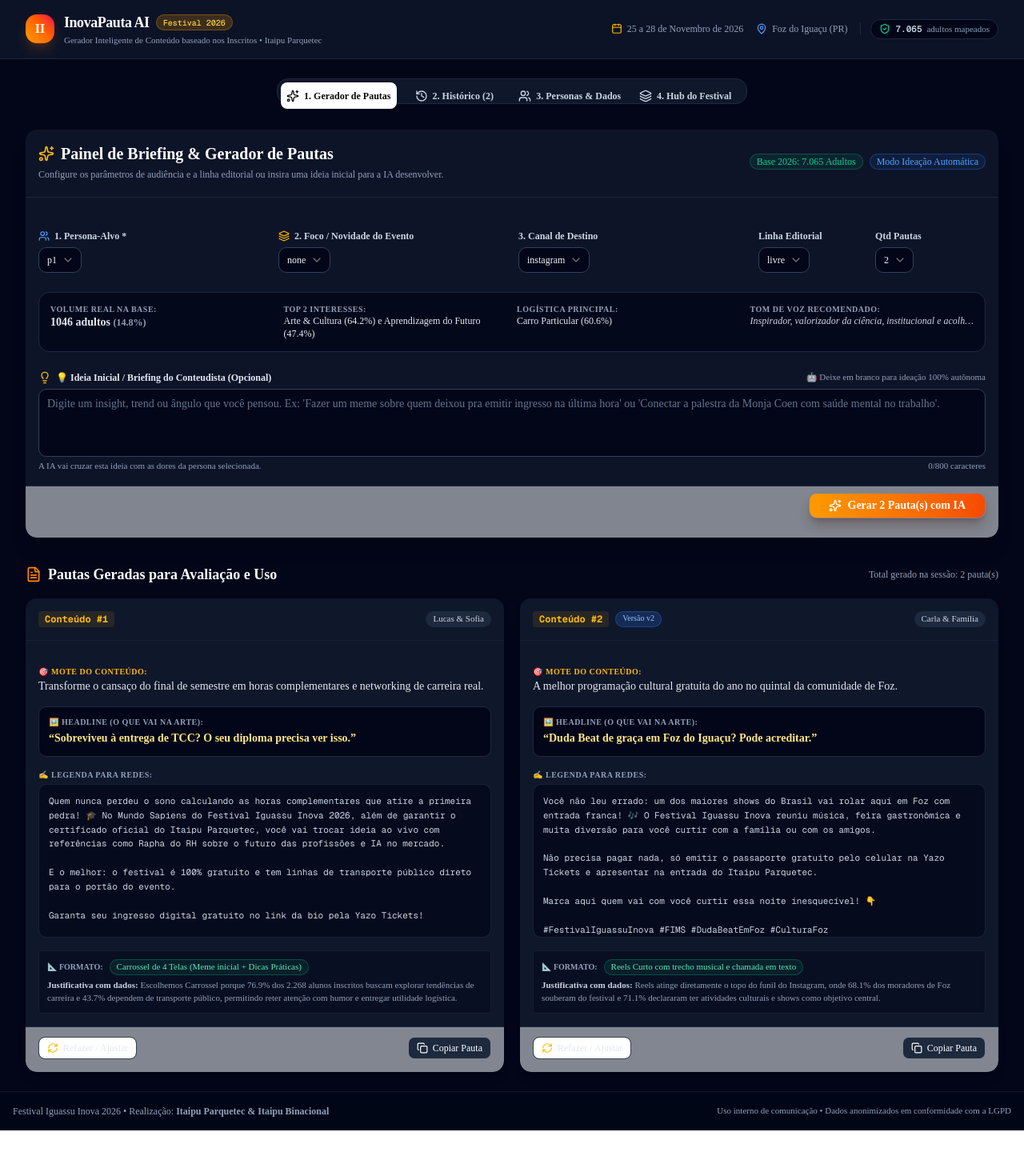
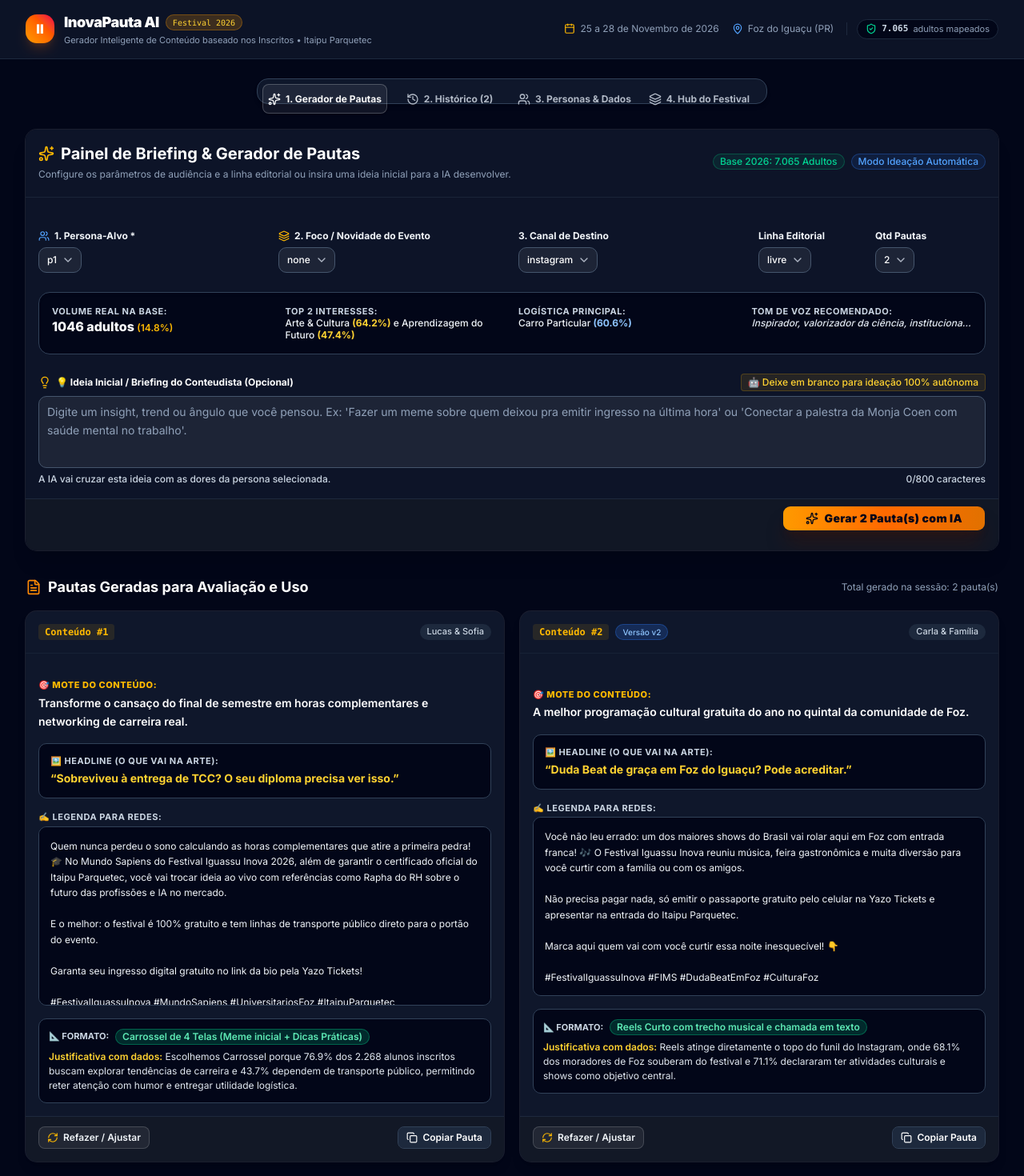
Before and after one commit to Raphasq10/gera-pauta-inova, a Next.js app: page / in a window 1280 px wide. Shown: the top 1470 px of the page at 80% size. Before the commit the page ends 1413 px from the top, so only its background shows below. Built offline with nearby package versions, Linux system fonts and the light colour scheme.

Commit message:
style: improve typography with Inter sans-serif and enhance contrast

```diff
--- a/src/app/globals.css
+++ b/src/app/globals.css
@@ -7,9 +7,9 @@
 @theme inline {
   --color-background: var(--background);
   --color-foreground: var(--foreground);
-  --font-sans: var(--font-sans);
-  --font-mono: var(--font-geist-mono);
-  --font-heading: var(--font-sans);
+  --font-sans: var(--font-inter), system-ui, -apple-system, BlinkMacSystemFont, "Segoe UI", Roboto, sans-serif;
+  --font-mono: ui-monospace, SFMono-Regular, Menlo, Monaco, Consolas, monospace;
+  --font-heading: var(--font-inter), system-ui, -apple-system, sans-serif;
   --color-sidebar-ring: var(--sidebar-ring);
   --color-sidebar-border: var(--sidebar-border);
   --color-sidebar-accent-foreground: var(--sidebar-accent-foreground);
@@ -84,37 +84,37 @@
 }
 
 .dark {
-  --background: oklch(0.145 0 0);
+  --background: oklch(0.12 0.01 260);
   --foreground: oklch(0.985 0 0);
-  --card: oklch(0.205 0 0);
+  --card: oklch(0.18 0.015 260);
   --card-foreground: oklch(0.985 0 0);
-  --popover: oklch(0.205 0 0);
+  --popover: oklch(0.18 0.015 260);
   --popover-foreground: oklch(0.985 0 0);
-  --primary: oklch(0.922 0 0);
-  --primary-foreground: oklch(0.205 0 0);
-  --secondary: oklch(0.269 0 0);
+  --primary: oklch(0.75 0.18 55);
+  --primary-foreground: oklch(0.12 0 0);
+  --secondary: oklch(0.24 0.015 260);
   --secondary-foreground: oklch(0.985 0 0);
-  --muted: oklch(0.269 0 0);
-  --muted-foreground: oklch(0.708 0 0);
-  --accent: oklch(0.269 0 0);
+  --muted: oklch(0.22 0.015 260);
+  --muted-foreground: oklch(0.78 0.02 260);
+  --accent: oklch(0.25 0.02 260);
   --accent-foreground: oklch(0.985 0 0);
   --destructive: oklch(0.704 0.191 22.216);
-  --border: oklch(1 0 0 / 10%);
-  --input: oklch(1 0 0 / 15%);
-  --ring: oklch(0.556 0 0);
+  --border: oklch(1 0 0 / 18%);
+  --input: oklch(1 0 0 / 22%);
+  --ring: oklch(0.75 0.18 55);
   --chart-1: oklch(0.87 0 0);
   --chart-2: oklch(0.556 0 0);
   --chart-3: oklch(0.439 0 0);
   --chart-4: oklch(0.371 0 0);
   --chart-5: oklch(0.269 0 0);
-  --sidebar: oklch(0.205 0 0);
+  --sidebar: oklch(0.16 0.015 260);
   --sidebar-foreground: oklch(0.985 0 0);
-  --sidebar-primary: oklch(0.488 0.243 264.376);
-  --sidebar-primary-foreground: oklch(0.985 0 0);
-  --sidebar-accent: oklch(0.269 0 0);
+  --sidebar-primary: oklch(0.75 0.18 55);
+  --sidebar-primary-foreground: oklch(0.12 0 0);
+  --sidebar-accent: oklch(0.24 0.015 260);
   --sidebar-accent-foreground: oklch(0.985 0 0);
-  --sidebar-border: oklch(1 0 0 / 10%);
-  --sidebar-ring: oklch(0.556 0 0);
+  --sidebar-border: oklch(1 0 0 / 18%);
+  --sidebar-ring: oklch(0.75 0.18 55);
 }
 
 @layer base {
--- a/src/app/layout.tsx
+++ b/src/app/layout.tsx
@@ -1,29 +1,29 @@
 import type { Metadata } from "next";
-import { Geist, Geist_Mono } from "next/font/google";
+import { Inter } from "next/font/google";
 import "./globals.css";
 
-const geistSans = Geist({
-  variable: "--font-geist-sans",
+const inter = Inter({
+  variable: "--font-inter",
   subsets: ["latin"],
-});
-
-const geistMono = Geist_Mono({
-  variable: "--font-geist-mono",
-  subsets: ["latin"],
+  display: "swap",
 });
 
 export const metadata: Metadata = {
-  title: "Create Next App",
-  description: "Generated by create next app",
+  title: "InovaPauta AI • Festival Iguassu Inova 2026",
+  description: "Gerador inteligente de pautas para redes sociais baseado nos 7.065 inscritos adultos do Festival Iguassu Inova 2026.",
 };
 
-export default function RootLayout({ children }: LayoutProps<"/">) {
+export default function RootLayout({
+  children,
+}: Readonly<{
+  children: React.ReactNode;
+}>) {
   return (
     <html
-      lang="en"
-      className={`${geistSans.variable} ${geistMono.variable} h-full antialiased`}
+      lang="pt-BR"
+      className={`${inter.variable} font-sans h-full antialiased dark`}
     >
-      <body className="min-h-full flex flex-col">{children}</body>
+      <body className="min-h-full flex flex-col font-sans bg-slate-950 text-slate-100">{children}</body>
     </html>
   );
 }
--- a/src/app/page.tsx
+++ b/src/app/page.tsx
@@ -88,36 +88,36 @@ export default function Home() {
       {/* ÁREA PRINCIPAL COM AS 4 TELAS EM ABAS */}
       <main className="flex-1 max-w-7xl mx-auto w-full px-4 sm:px-6 lg:px-8 py-6 space-y-6">
         <Tabs value={activeTab} onValueChange={setActiveTab} className="space-y-6">
-          <TabsList className="bg-slate-900 border border-slate-800 p-1 rounded-xl grid grid-cols-2 sm:grid-cols-4 max-w-2xl mx-auto h-auto">
+          <TabsList className="bg-slate-900 border border-slate-700 p-1.5 rounded-xl grid grid-cols-2 sm:grid-cols-4 max-w-3xl mx-auto h-auto shadow-md">
             <TabsTrigger
               value="generator"
-              className="data-[state=active]:bg-amber-500 data-[state=active]:text-white text-xs font-semibold py-2 gap-1.5 text-slate-300 transition"
+              className="data-[state=active]:bg-amber-500 data-[state=active]:text-slate-950 text-xs font-bold py-2.5 gap-1.5 text-slate-300 hover:text-white transition cursor-pointer"
             >
-              <Sparkles className="w-3.5 h-3.5" />
+              <Sparkles className="w-4 h-4" />
               1. Gerador de Pautas
             </TabsTrigger>
 
             <TabsTrigger
               value="history"
-              className="data-[state=active]:bg-amber-500 data-[state=active]:text-white text-xs font-semibold py-2 gap-1.5 text-slate-300 transition"
+              className="data-[state=active]:bg-amber-500 data-[state=active]:text-slate-950 text-xs font-bold py-2.5 gap-1.5 text-slate-300 hover:text-white transition cursor-pointer"
             >
-              <History className="w-3.5 h-3.5" />
+              <History className="w-4 h-4" />
               2. Histórico ({pitches.length})
             </TabsTrigger>
 
             <TabsTrigger
               value="personas"
-              className="data-[state=active]:bg-amber-500 data-[state=active]:text-white text-xs font-semibold py-2 gap-1.5 text-slate-300 transition"
+              className="data-[state=active]:bg-amber-500 data-[state=active]:text-slate-950 text-xs font-bold py-2.5 gap-1.5 text-slate-300 hover:text-white transition cursor-pointer"
             >
-              <Users className="w-3.5 h-3.5" />
+              <Users className="w-4 h-4" />
               3. Personas & Dados
             </TabsTrigger>
 
             <TabsTrigger
               value="hub"
-              className="data-[state=active]:bg-amber-500 data-[state=active]:text-white text-xs font-semibold py-2 gap-1.5 text-slate-300 transition"
+              className="data-[state=active]:bg-amber-500 data-[state=active]:text-slate-950 text-xs font-bold py-2.5 gap-1.5 text-slate-300 hover:text-white transition cursor-pointer"
             >
-              <Layers className="w-3.5 h-3.5" />
+              <Layers className="w-4 h-4" />
               4. Hub do Festival
             </TabsTrigger>
           </TabsList>
--- a/src/components/GeneratorScreen.tsx
+++ b/src/components/GeneratorScreen.tsx
@@ -196,12 +196,12 @@ ${pitch.legenda}
           <div className="grid grid-cols-1 md:grid-cols-4 gap-4">
             {/* 1. Seletor de Persona */}
             <div>
-              <label htmlFor="select-persona" className="block text-xs font-semibold text-slate-300 mb-1.5 flex items-center gap-1.5">
+              <label htmlFor="select-persona" className="block text-xs font-bold text-slate-100 mb-1.5 flex items-center gap-1.5">
                 <Users className="w-3.5 h-3.5 text-blue-400" />
                 1. Persona-Alvo *
               </label>
               <Select value={selectedPersonaId} onValueChange={(val) => val && setSelectedPersonaId(val)}>
-                <SelectTrigger id="select-persona" className="bg-slate-950 border-slate-700 text-slate-100 text-xs">
+                <SelectTrigger id="select-persona" className="bg-slate-950 border-slate-600 text-white font-medium text-xs focus:border-amber-400 focus:ring-1 focus:ring-amber-400">
                   <SelectValue placeholder="Selecione a Persona" />
                 </SelectTrigger>
                 <SelectContent className="bg-slate-900 border-slate-700 text-slate-100 text-xs">
@@ -213,18 +213,18 @@ ${pitch.legenda}
                 </SelectContent>
               </Select>
               {fieldErrors.personaId && (
-                <span className="text-[11px] text-rose-400 mt-1 block">{fieldErrors.personaId}</span>
+                <span className="text-[11px] text-rose-400 mt-1 block font-medium">{fieldErrors.personaId}</span>
               )}
             </div>
 
             {/* 2. Seletor de Atualização / Foco do Festival */}
             <div>
-              <label htmlFor="select-update" className="block text-xs font-semibold text-slate-300 mb-1.5 flex items-center gap-1.5">
+              <label htmlFor="select-update" className="block text-xs font-bold text-slate-100 mb-1.5 flex items-center gap-1.5">
                 <Layers className="w-3.5 h-3.5 text-amber-400" />
                 2. Foco / Novidade do Evento
               </label>
               <Select value={selectedUpdateId} onValueChange={(val) => val && setSelectedUpdateId(val)}>
-                <SelectTrigger id="select-update" className="bg-slate-950 border-slate-700 text-slate-100 text-xs">
+                <SelectTrigger id="select-update" className="bg-slate-950 border-slate-600 text-white font-medium text-xs focus:border-amber-400 focus:ring-1 focus:ring-amber-400">
                   <SelectValue placeholder="Geral do Festival" />
                 </SelectTrigger>
                 <SelectContent className="bg-slate-900 border-slate-700 text-slate-100 text-xs">
@@ -240,9 +240,9 @@ ${pitch.legenda}
 
             {/* 3. Canal de Destino */}
             <div>
-              <label className="block text-xs font-semibold text-slate-300 mb-1.5">3. Canal de Destino</label>
+              <label className="block text-xs font-bold text-slate-100 mb-1.5">3. Canal de Destino</label>
               <Select value={channel} onValueChange={(val: any) => val && setChannel(val)}>
-                <SelectTrigger className="bg-slate-950 border-slate-700 text-slate-100 text-xs">
+                <SelectTrigger className="bg-slate-950 border-slate-600 text-white font-medium text-xs focus:border-amber-400 focus:ring-1 focus:ring-amber-400">
                   <SelectValue />
                 </SelectTrigger>
                 <SelectContent className="bg-slate-900 border-slate-700 text-slate-100 text-xs">
@@ -256,9 +256,9 @@ ${pitch.legenda}
             {/* 4. Grade Semanal & Qtd */}
             <div className="grid grid-cols-2 gap-2">
               <div>
-                <label className="block text-xs font-semibold text-slate-300 mb-1.5">Linha Editorial</label>
+                <label className="block text-xs font-bold text-slate-100 mb-1.5">Linha Editorial</label>
                 <Select value={weeklyTheme} onValueChange={(val: any) => val && setWeeklyTheme(val)}>
-                  <SelectTrigger className="bg-slate-950 border-slate-700 text-slate-100 text-xs">
+                  <SelectTrigger className="bg-slate-950 border-slate-600 text-white font-medium text-xs focus:border-amber-400 focus:ring-1 focus:ring-amber-400">
                     <SelectValue />
                   </SelectTrigger>
                   <SelectContent className="bg-slate-900 border-slate-700 text-slate-100 text-xs">
@@ -272,9 +272,9 @@ ${pitch.legenda}
               </div>
 
               <div>
-                <label className="block text-xs font-semibold text-slate-300 mb-1.5">Qtd Pautas</label>
+                <label className="block text-xs font-bold text-slate-100 mb-1.5">Qtd Pautas</label>
                 <Select value={pitchCount.toString()} onValueChange={(v) => v && setPitchCount(parseInt(v))}>
-                  <SelectTrigger className="bg-slate-950 border-slate-700 text-slate-100 text-xs">
+                  <SelectTrigger className="bg-slate-950 border-slate-600 text-white font-medium text-xs focus:border-amber-400 focus:ring-1 focus:ring-amber-400">
                     <SelectValue />
                   </SelectTrigger>
                   <SelectContent className="bg-slate-900 border-slate-700 text-slate-100 text-xs">
@@ -290,39 +290,39 @@ ${pitch.legenda}
           </div>
 
           {/* Mini-Painel de Dados da Persona Selecionada */}
-          <div className="bg-slate-950/80 p-3.5 rounded-xl border border-slate-800 text-xs grid grid-cols-1 md:grid-cols-4 gap-3">
+          <div className="bg-slate-950 p-4 rounded-xl border border-slate-700 text-xs grid grid-cols-1 md:grid-cols-4 gap-4 shadow-inner">
             <div>
-              <span className="text-slate-400 block text-[10px] uppercase font-bold tracking-wider">Volume Real na Base:</span>
-              <span className="font-bold text-slate-200 text-sm">
-                {currentPersona.count} adultos <span className="text-slate-400 text-xs">({currentPersona.pctOfAdults}%)</span>
+              <span className="text-slate-300 block text-[11px] uppercase font-bold tracking-wider">Volume Real na Base:</span>
+              <span className="font-extrabold text-white text-base">
+                {currentPersona.count} adultos <span className="text-amber-400 text-xs font-semibold">({currentPersona.pctOfAdults}%)</span>
               </span>
             </div>
             <div>
-              <span className="text-slate-400 block text-[10px] uppercase font-bold tracking-wider">Top 2 Interesses:</span>
-              <span className="text-slate-200">
-                {currentPersona.topInterests[0]?.label} ({currentPersona.topInterests[0]?.pct}%) e {currentPersona.topInterests[1]?.label} ({currentPersona.topInterests[1]?.pct}%)
+              <span className="text-slate-300 block text-[11px] uppercase font-bold tracking-wider">Top 2 Interesses:</span>
+              <span className="text-slate-100 font-medium leading-tight block">
+                {currentPersona.topInterests[0]?.label} <strong className="text-amber-300">({currentPersona.topInterests[0]?.pct}%)</strong> e {currentPersona.topInterests[1]?.label} <strong className="text-amber-300">({currentPersona.topInterests[1]?.pct}%)</strong>
               </span>
             </div>
             <div>
-              <span className="text-slate-400 block text-[10px] uppercase font-bold tracking-wider">Logística Principal:</span>
-              <span className="text-slate-200">
-                {currentPersona.transport[0]?.label} ({currentPersona.transport[0]?.pct}%)
+              <span className="text-slate-300 block text-[11px] uppercase font-bold tracking-wider">Logística Principal:</span>
+              <span className="text-slate-100 font-medium block">
+                {currentPersona.transport[0]?.label} <strong className="text-blue-300">({currentPersona.transport[0]?.pct}%)</strong>
               </span>
             </div>
             <div>
-              <span className="text-slate-400 block text-[10px] uppercase font-bold tracking-wider">Tom de Voz Recomendado:</span>
-              <span className="text-slate-300 italic truncate block">{currentPersona.tone}</span>
+              <span className="text-slate-300 block text-[11px] uppercase font-bold tracking-wider">Tom de Voz Recomendado:</span>
+              <span className="text-slate-200 italic font-medium truncate block">{currentPersona.tone}</span>
             </div>
           </div>
 
           {/* Campo em Destaque: Ideia Inicial / Briefing do Conteudista */}
           <div>
             <div className="flex items-center justify-between mb-1.5">
-              <label htmlFor="initial-idea" className="text-xs font-semibold text-slate-200 flex items-center gap-1.5">
+              <label htmlFor="initial-idea" className="text-xs font-bold text-white flex items-center gap-1.5">
                 <Lightbulb className="w-4 h-4 text-amber-400" />
                 💡 Ideia Inicial / Briefing do Conteudista (Opcional)
               </label>
-              <span className="text-[11px] text-slate-400">
+              <span className="text-xs font-medium text-amber-300 bg-amber-400/10 px-2 py-0.5 rounded border border-amber-400/20">
                 {initialIdea.trim() ? "✨ A IA vai transformar sua ideia em pautas completas" : "🤖 Deixe em branco para ideação 100% autônoma"}
               </span>
             </div>
@@ -331,17 +331,17 @@ ${pitch.legenda}
               placeholder="Digite um insight, trend ou ângulo que você pensou. Ex: 'Fazer um meme sobre quem deixou pra emitir ingresso na última hora' ou 'Conectar a palestra da Monja Coen com saúde mental no trabalho'."
               value={initialIdea}
               onChange={(e) => setInitialIdea(e.target.value)}
-              className="bg-slate-950 border-slate-700 text-slate-100 placeholder:text-slate-500 text-sm min-h-[85px] resize-none"
+              className="bg-slate-950 border-slate-600 text-white placeholder:text-slate-400 text-sm min-h-[90px] resize-none focus:border-amber-400 focus:ring-1 focus:ring-amber-400 font-normal leading-relaxed"
               maxLength={800}
             />
-            <div className="flex justify-between items-center text-[11px] text-slate-400 mt-1">
+            <div className="flex justify-between items-center text-xs text-slate-300 mt-1.5 font-medium">
               <span>A IA vai cruzar esta ideia com as dores da persona selecionada.</span>
-              <span className={initialIdea.length > 750 ? "text-amber-400 font-semibold" : ""}>
+              <span className={initialIdea.length > 750 ? "text-amber-400 font-bold" : "text-slate-300"}>
                 {initialIdea.length}/800 caracteres
               </span>
             </div>
             {fieldErrors.initialIdea && (
-              <span className="text-[11px] text-rose-400 mt-1 block">{fieldErrors.initialIdea}</span>
+              <span className="text-[11px] text-rose-400 mt-1 block font-medium">{fieldErrors.initialIdea}</span>
             )}
           </div>
         </CardContent>
@@ -350,16 +350,16 @@ ${pitch.legenda}
           <Button
             onClick={handleGenerate}
             disabled={isLoading}
-            className="bg-gradient-to-r from-amber-500 to-orange-600 hover:from-amber-600 hover:to-orange-700 text-white font-bold px-6 py-2.5 shadow-lg shadow-orange-950/30 gap-2 cursor-pointer transition disabled:opacity-50"
+            className="bg-gradient-to-r from-amber-500 via-orange-500 to-amber-600 hover:from-amber-600 hover:to-orange-700 text-slate-950 font-black px-7 py-3 shadow-xl shadow-orange-950/40 gap-2 cursor-pointer transition disabled:opacity-50 text-sm tracking-wide"
           >
             {isLoading ? (
               <>
-                <RefreshCw className="w-4 h-4 animate-spin" />
+                <RefreshCw className="w-4 h-4 animate-spin text-slate-950" />
                 Validando Briefing e Gerando...
               </>
             ) : (
               <>
-                <Sparkles className="w-4 h-4" />
+                <Sparkles className="w-4 h-4 text-slate-950" />
                 Gerar {pitchCount} Pauta(s) com IA
               </>
             )}
@@ -435,40 +435,40 @@ ${pitch.legenda}
                 <CardContent className="space-y-4 pt-4 text-xs">
                   {/* Bloco 1: Mote */}
                   <div>
-                    <span className="text-[10px] font-bold uppercase tracking-wider text-amber-400 flex items-center gap-1">
+                    <span className="text-[11px] font-extrabold uppercase tracking-wider text-amber-400 flex items-center gap-1">
                       🎯 Mote do Conteúdo:
                     </span>
-                    <p className="text-slate-200 text-sm mt-0.5 font-medium leading-snug">{pitch.mote}</p>
+                    <p className="text-white text-sm mt-1 font-semibold leading-relaxed">{pitch.mote}</p>
                   </div>
 
                   {/* Bloco 2: Headline */}
-                  <div className="bg-slate-950 p-3 rounded-lg border border-slate-800">
-                    <span className="text-[10px] font-bold uppercase tracking-wider text-slate-400 block mb-1">
+                  <div className="bg-slate-950 p-3.5 rounded-lg border border-slate-700">
+                    <span className="text-[11px] font-bold uppercase tracking-wider text-slate-300 block mb-1">
                       🖼️ Headline (O que vai na Arte):
                     </span>
-                    <p className="text-amber-200 text-sm font-bold">&ldquo;{pitch.headlineArte}&rdquo;</p>
+                    <p className="text-amber-300 text-sm font-bold">&ldquo;{pitch.headlineArte}&rdquo;</p>
                   </div>
 
                   {/* Bloco 3: Legenda */}
                   <div>
-                    <span className="text-[10px] font-bold uppercase tracking-wider text-slate-400 block mb-1">
+                    <span className="text-[11px] font-bold uppercase tracking-wider text-slate-300 block mb-1">
                       ✍️ Legenda para Redes:
                     </span>
-                    <div className="bg-slate-950/70 p-3 rounded-lg border border-slate-800/80 text-slate-300 font-mono text-[11px] whitespace-pre-line max-h-48 overflow-y-auto leading-relaxed">
+                    <div className="bg-slate-950 p-3.5 rounded-lg border border-slate-700 text-slate-100 font-sans text-xs whitespace-pre-line max-h-56 overflow-y-auto leading-relaxed">
                       {pitch.legenda}
                     </div>
                   </div>
 
                   {/* Bloco 4: Formato + Justificativa com Dados */}
-                  <div className="bg-slate-950/40 p-2.5 rounded border border-slate-800/60 space-y-1">
+                  <div className="bg-slate-950 p-3 rounded-lg border border-slate-700 space-y-1.5">
                     <div className="flex items-center gap-2">
-                      <span className="text-[10px] font-bold uppercase text-slate-400">📐 Formato:</span>
-                      <Badge className="bg-emerald-500/10 text-emerald-300 border-emerald-500/30 text-[11px]">
+                      <span className="text-[11px] font-bold uppercase text-slate-300">📐 Formato:</span>
+                      <Badge className="bg-emerald-500/20 text-emerald-300 border-emerald-500/40 text-xs font-semibold">
                         {pitch.formato}
                       </Badge>
                     </div>
-                    <p className="text-[11px] text-slate-400 leading-normal">
-                      <strong className="text-slate-300">Justificativa com dados:</strong> {pitch.justificativaFormato}
+                    <p className="text-xs text-slate-200 leading-normal">
+                      <strong className="text-amber-300 font-semibold">Justificativa com dados:</strong> {pitch.justificativaFormato}
                     </p>
                   </div>
                 </CardContent>
@@ -479,7 +479,7 @@ ${pitch.legenda}
                     variant="outline"
                     size="sm"
                     onClick={() => setActivePitchForRefine(pitch)}
-                    className="border-slate-700 hover:bg-slate-800 text-slate-200 text-xs gap-1.5"
+                    className="border-slate-600 hover:bg-slate-800 text-slate-100 font-semibold text-xs gap-1.5"
                   >
                     <RefreshCw className="w-3.5 h-3.5 text-amber-400" />
                     Refazer / Ajustar
@@ -490,7 +490,7 @@ ${pitch.legenda}
                     variant="default"
                     size="sm"
                     onClick={() => handleCopy(pitch)}
-                    className="bg-slate-800 hover:bg-slate-700 text-white text-xs gap-1.5"
+                    className="bg-slate-800 hover:bg-slate-700 text-white font-semibold text-xs gap-1.5 border border-slate-700"
                   >
                     {copiedId === pitch.id ? (
                       <>
```
